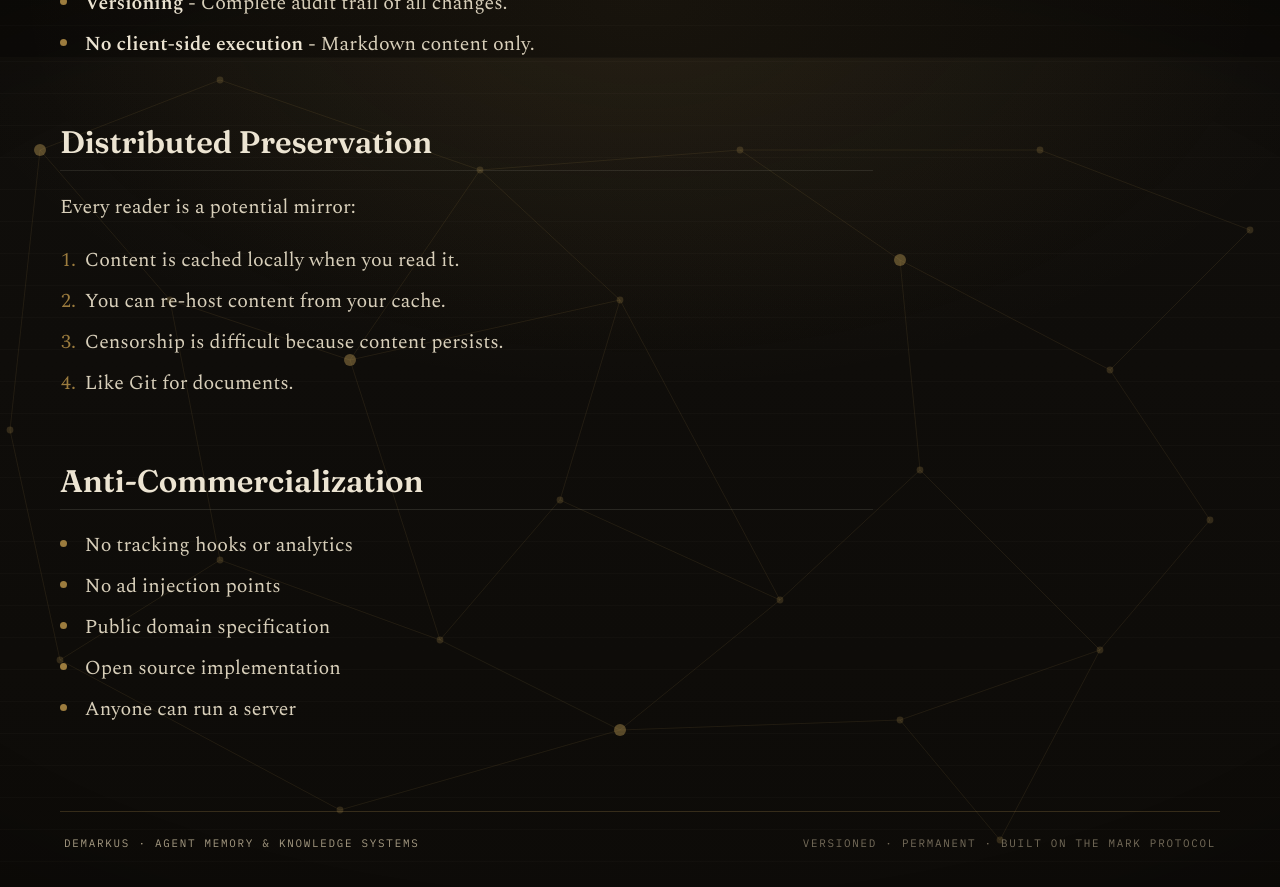
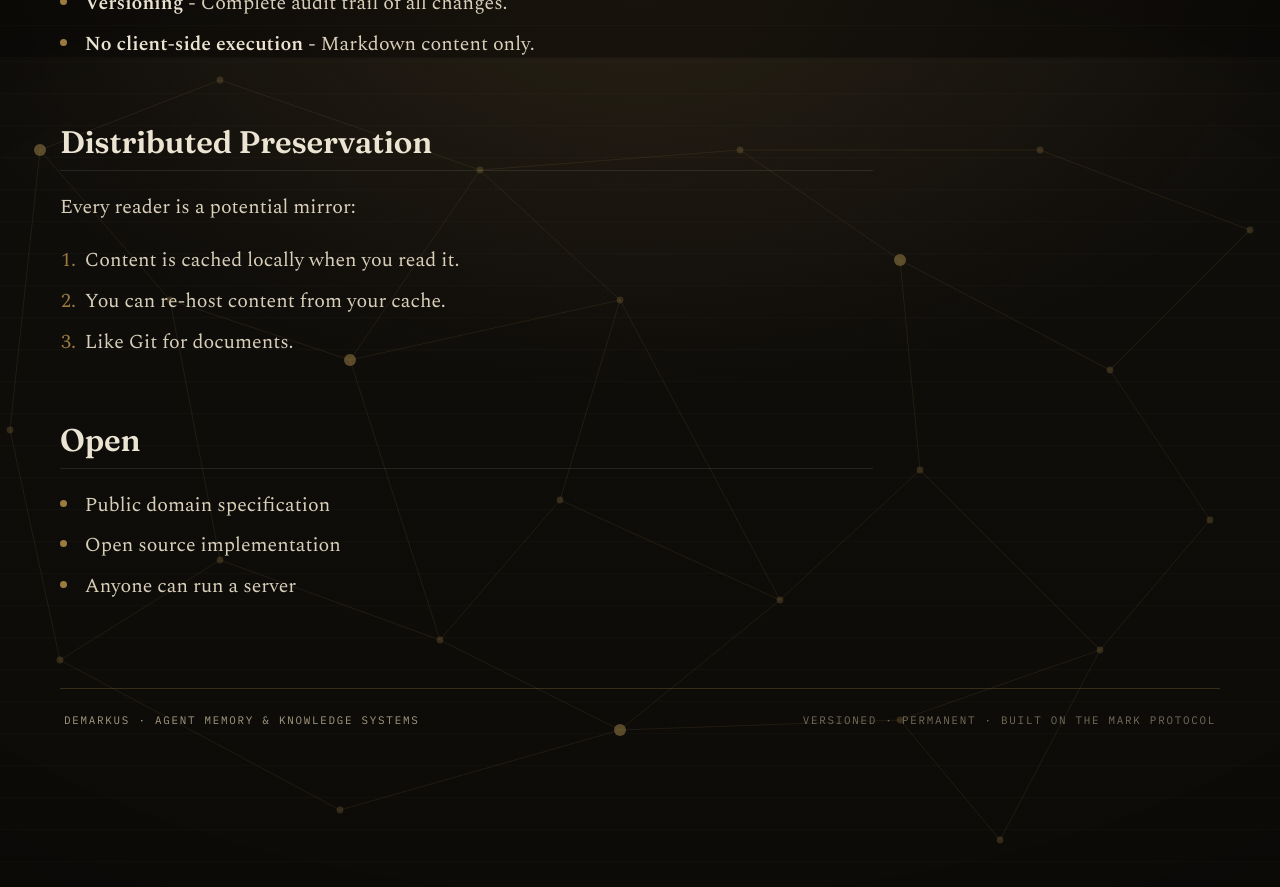
Before and after one commit to latebit-io/demarkus, a Jekyll site: the page built from about.md, in a window 1280 px wide and 900 px high, scrolled down 842 px. Shown: the top 887 px of the window. Built offline with Jekyll 4.4.1, drawn with Linux system fonts in a browser that asks for light colours.

Commit message:
docs: update about

```diff
--- a/about.md
+++ b/about.md
@@ -30,13 +30,10 @@ Every reader is a potential mirror:
 
 1. Content is cached locally when you read it.
 2. You can re-host content from your cache.
-3. Censorship is difficult because content persists.
-4. Like Git for documents.
+3. Like Git for documents.
 
-## Anti-Commercialization
+## Open
 
-- No tracking hooks or analytics
-- No ad injection points
 - Public domain specification
 - Open source implementation
 - Anyone can run a server
```
